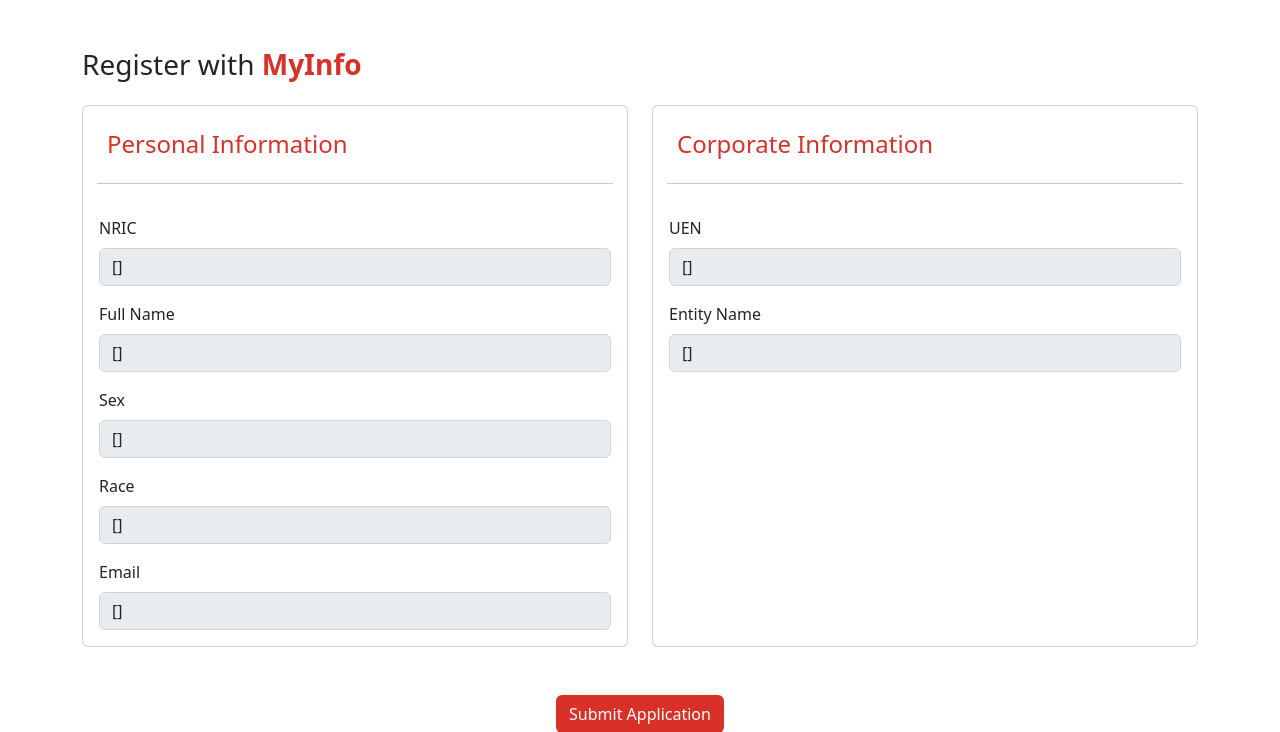
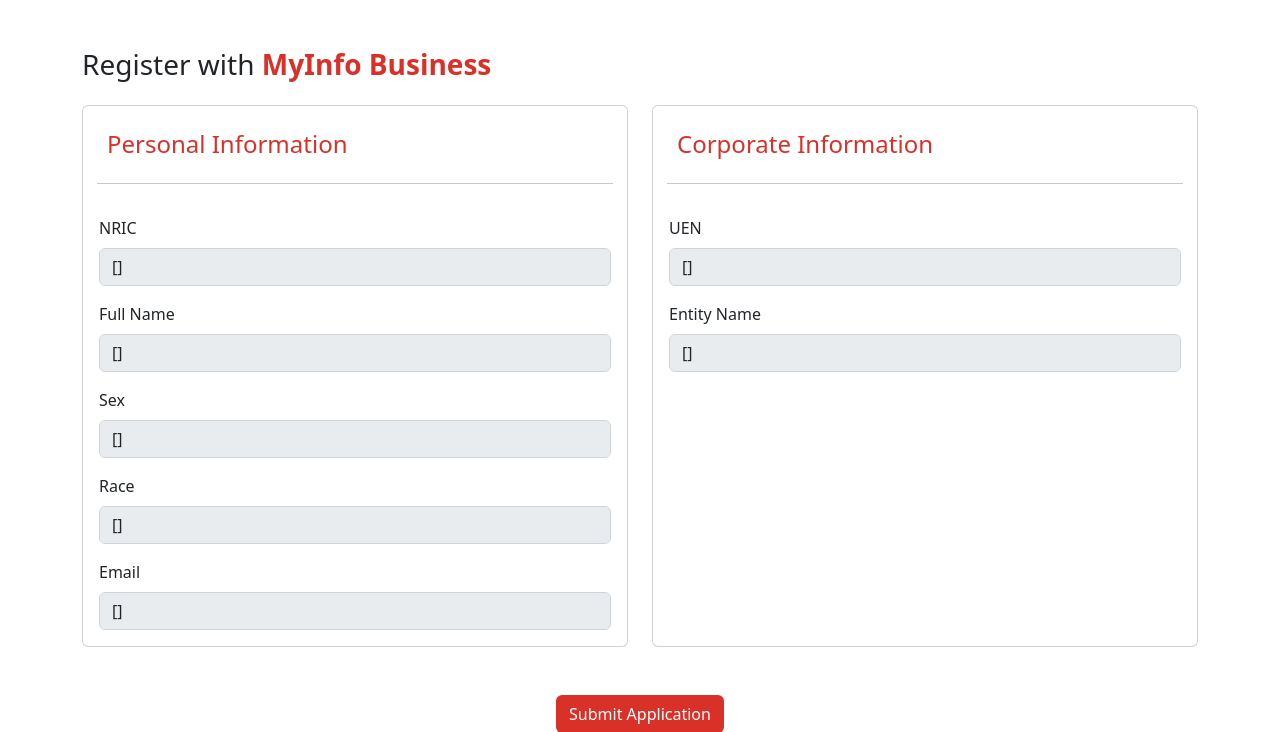
Before and after one commit to cmsamaaa/ndi-tap-2023, a Node server app: template views/myinfoBusiness.pug in a window 1280 px wide. Shown: the part 54-786 px from the top of the page. Run offline with Node 20, Linux system fonts and the light colour scheme; the template is opened without the code that fills it, so the values that code supplies are empty; some libraries are stand-ins or nearby versions.

Commit message:
update h3 in myinfoBusiness

```diff
--- a/views/myinfoBusiness.pug
+++ b/views/myinfoBusiness.pug
@@ -8,7 +8,7 @@
         div.container.text-start.mt-5
             form(action=action_uri, method='POST')
                 div.row
-                    h3.mb-4 Register with <span class="label">MyInfo</span>
+                    h3.mb-4 Register with <span class="label">MyInfo Business</span>
                 div.row.mb-5
                     div.col-6
                         div.card.h-100
```
